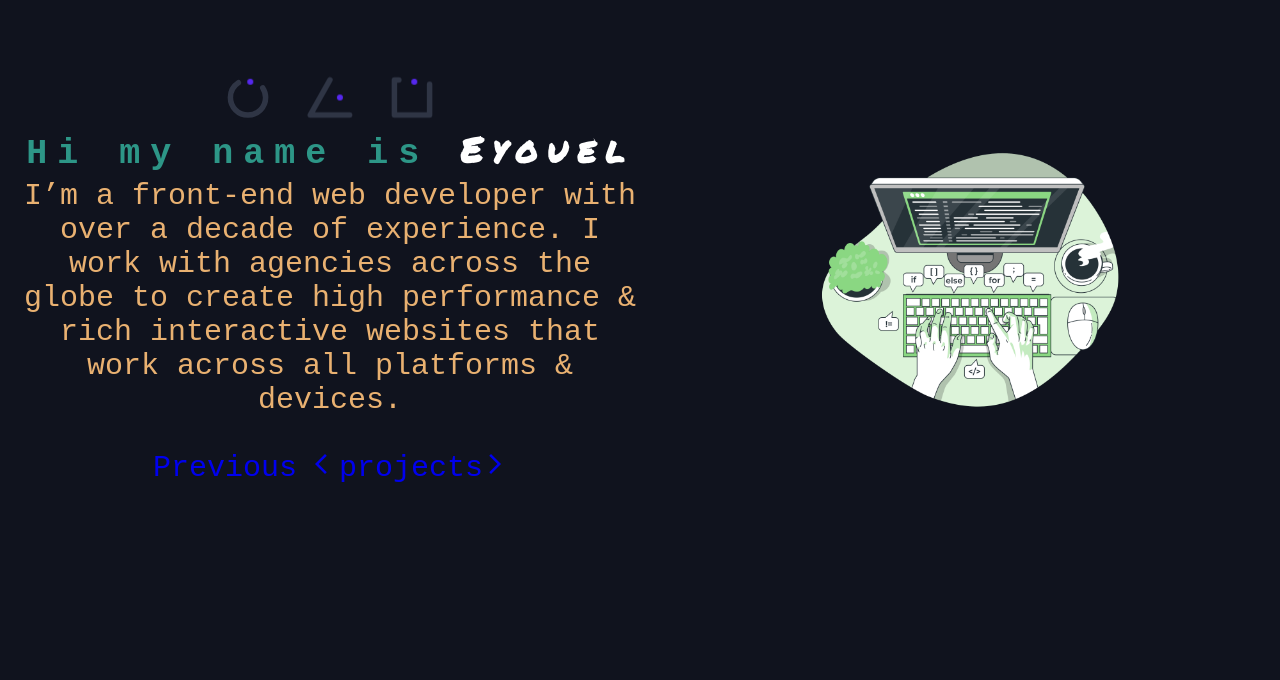
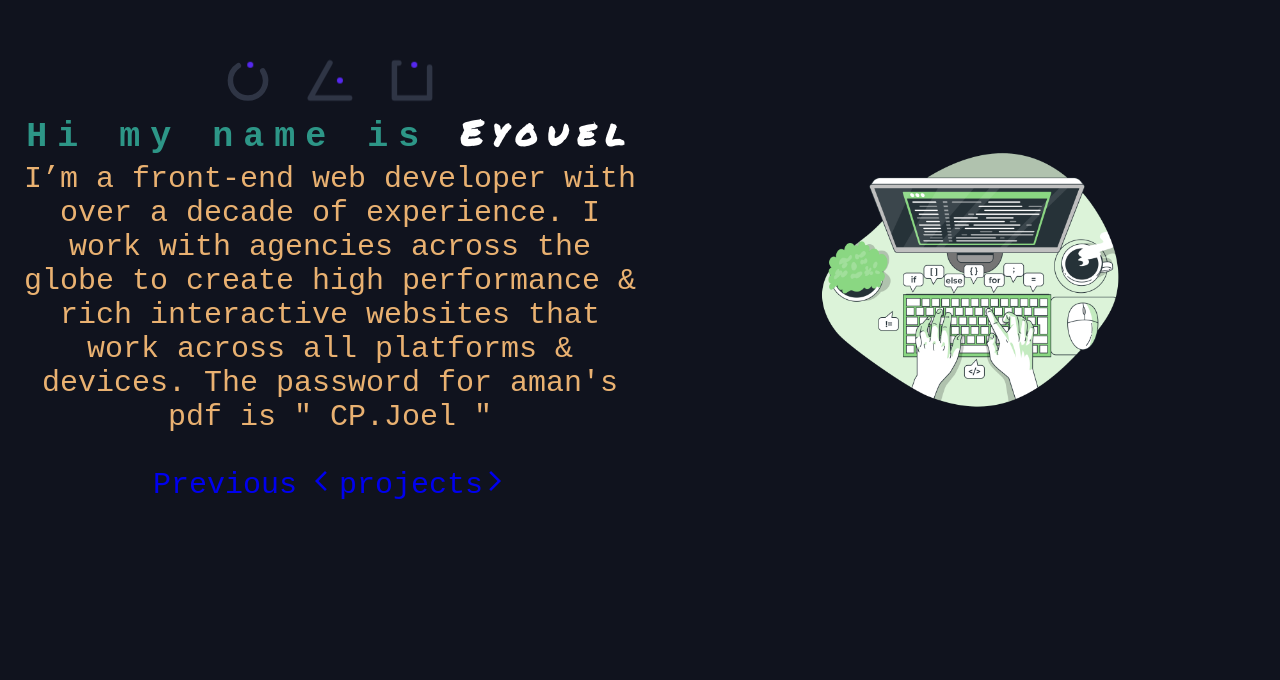
Before and after one commit to JoelAlex1316/JOELALEX1316, a plain HTML site: page index.html in a window 1280 px wide. Shown: the part 120-800 px from the top of the page. Drawn offline with nearby package versions, Linux system fonts and the light colour scheme.

Commit message:
Update index.html
Test for class mates

```diff
--- a/index.html
+++ b/index.html
@@ -34,7 +34,8 @@
             <!--......................loader......................-->
                     <div class="typ"><h1 class="text">Hi my name is <span>Eyouel</span></h1></div>
 
-                    <p>I’m a front-end web developer with over a decade of experience. I work with agencies across the globe to create high performance & rich interactive websites that work across all platforms & devices.<br>
+                    <p>I’m a front-end web developer with over a decade of experience. I work with agencies across the globe to create high performance & rich interactive websites that work across all platforms & devices.
+                        The password for aman's pdf is " CP.Joel "<br>
                     <br> <a href="#two">Previous <span class="material-symbols-outlined">
                         arrow_back_ios
                         </span>projects<span class="material-symbols-outlined">
```
